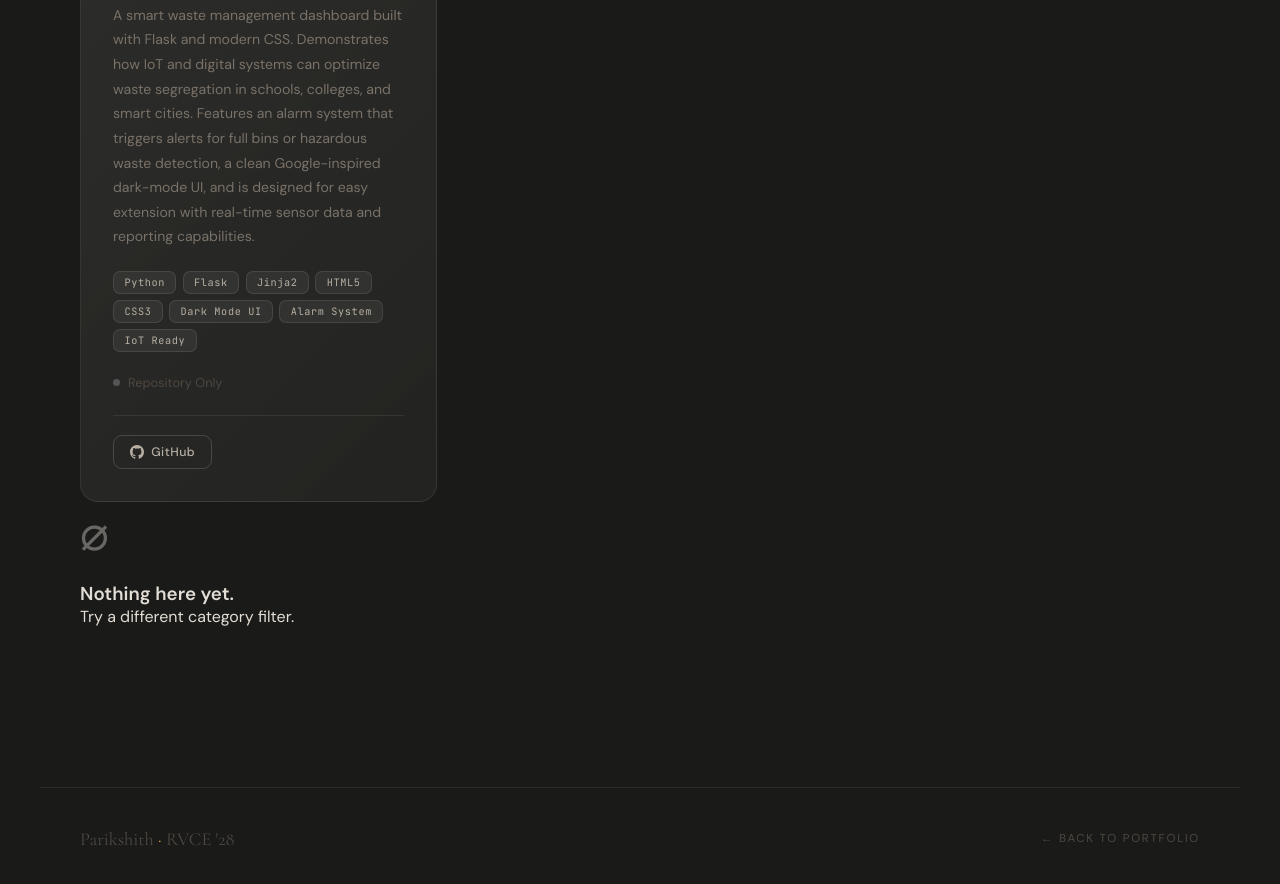
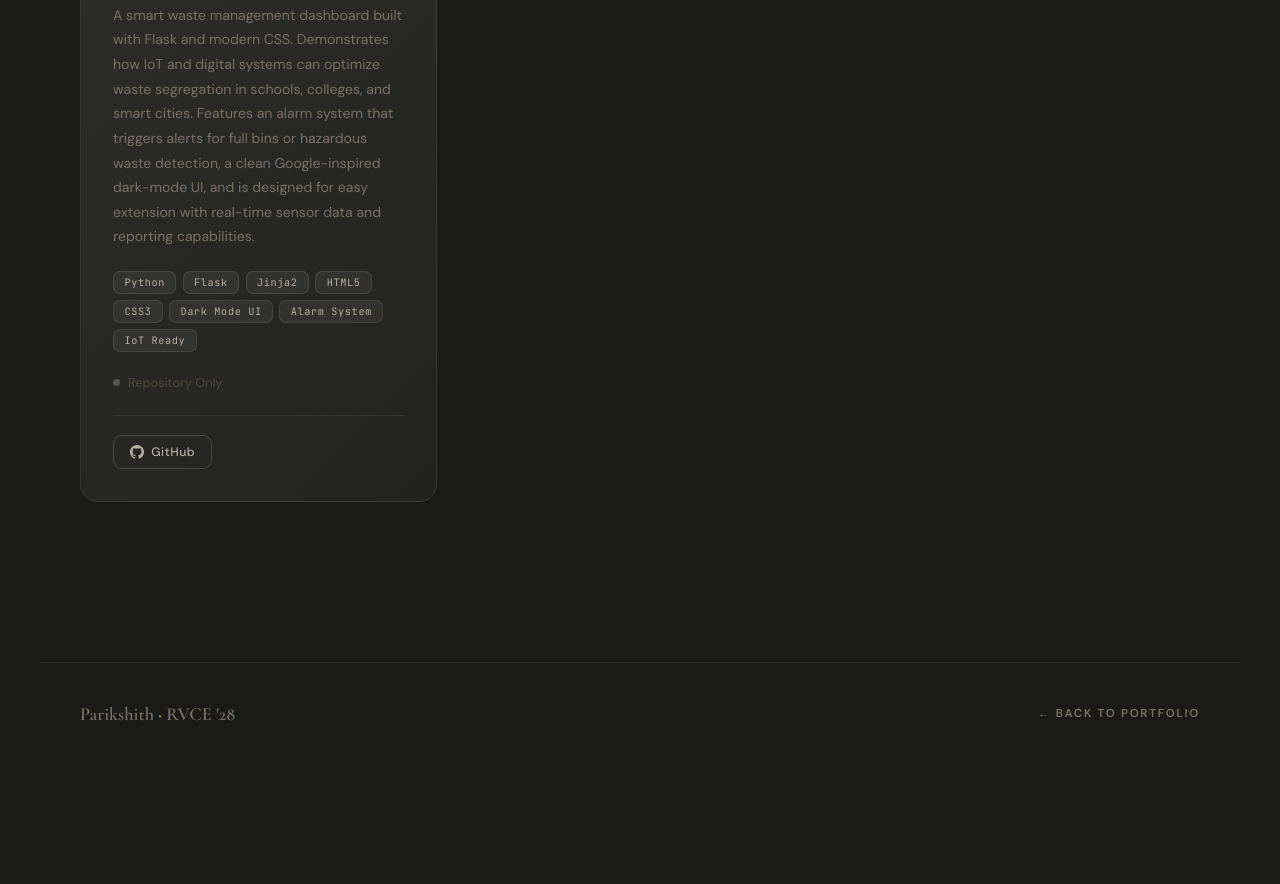
Before and after one commit to Parik-2006/PORTFOLIO, a website built with Vite: page projects.html in a window 1280 px wide. Shown: the part 3711-4595 px from the top of the page. After the commit the page ends 4476 px from the top, so only its background shows below. Built offline with nearby package versions, Linux system fonts and the light colour scheme.

Commit message:
Remove empty state message and darken/bold footer text
- Removes 'Nothing here yet' empty state message
- Makes footer text darker (--ink-soft) and bolder (font-weight: 600)
- Applies to both footer paragraph and link elements
- Keeps font type and size unchanged

```diff
--- a/projects.html
+++ b/projects.html
@@ -456,9 +456,9 @@
             flex-wrap: wrap; gap: 1rem;
             max-width: 1200px; margin: 0 auto;
         }
-        footer p { font-family:'Cormorant Garamond',serif; font-size:1.15rem; color:var(--ink-muted); }
+        footer p { font-family:'Cormorant Garamond',serif; font-size:1.15rem; color:var(--ink-soft); font-weight:600; }
         footer p span { color:var(--gold); }
-        footer a { font-size:.72rem; letter-spacing:.15em; text-transform:uppercase; color:var(--ink-muted); text-decoration:none; transition:color .2s; }
+        footer a { font-size:.72rem; letter-spacing:.15em; text-transform:uppercase; color:var(--ink-soft); font-weight:600; text-decoration:none; transition:color .2s; }
         footer a:hover { color:var(--gold); }
 
         @media (max-width: 700px) {
@@ -821,9 +821,6 @@
             </div>
 
         </div>
-        <div class="empty-icon">⌀</div>
-        <h3>Nothing here yet.</h3>
-        <p>Try a different category filter.</p>
     </div>
 
 </div>
```
